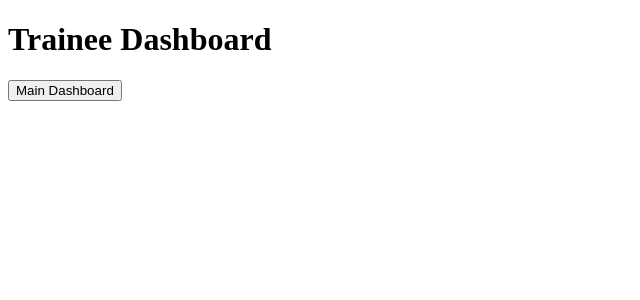
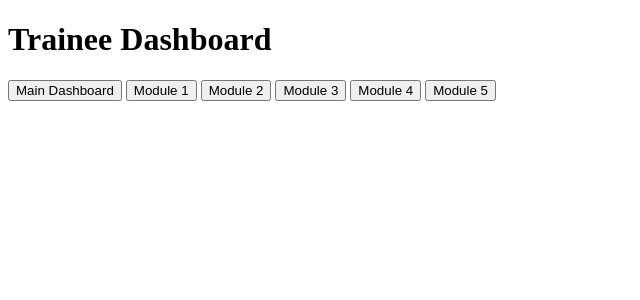
Before and after one commit to ankitaparashar01/MSC-Hackathon, a Django app: page /traineedashboard/ in a window 1280 px wide. Shown: the top 300 px of the page, without its empty margins (0-640 px from the left). Run offline with Django 3.2, Linux system fonts and the light colour scheme.

Commit message:
Update traineedashboard.html

```diff
--- a/marineproject 2nd oct/marineproject/templates/traineedashboard.html
+++ b/marineproject 2nd oct/marineproject/templates/traineedashboard.html
@@ -10,5 +10,12 @@
     <h1>Trainee Dashboard</h1>
     <a href="{% url 'marineapp:maindashboard' %}"><button onclick="">Main Dashboard</button></a>
 
+
+    <a href="{% url 'marineapp:module3question' %}"><button>Module 1</button></a>
+    <a href="{% url 'marineapp:module3question' %}"><button>Module 2</button></a>
+    <a href="{% url 'marineapp:module3question' %}"><button>Module 3</button></a>
+    <a href="{% url 'marineapp:module3question' %}"><button>Module 4</button></a>
+    <a href="{% url 'marineapp:module3question' %}"><button>Module 5</button></a>
+
 </body>
 </html>
```
